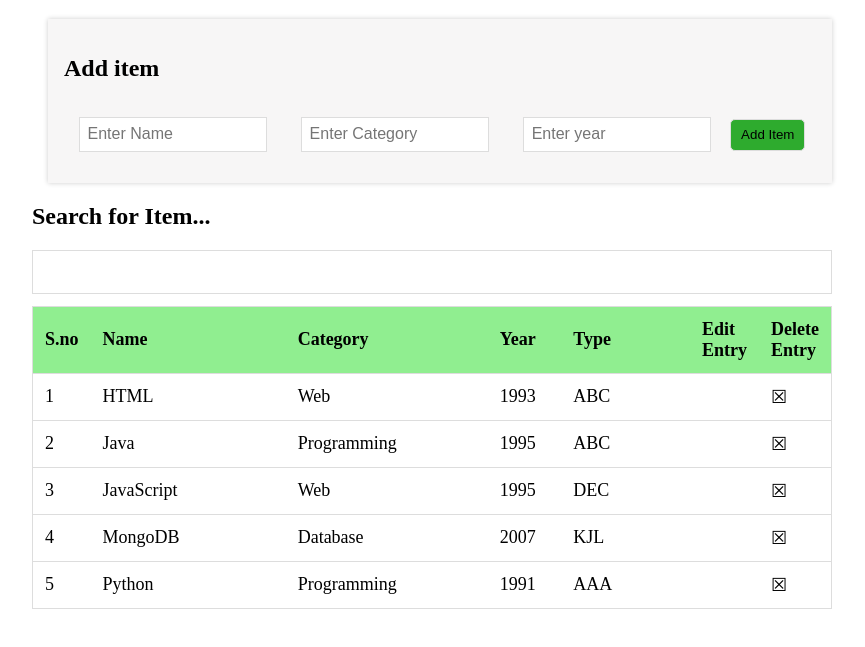
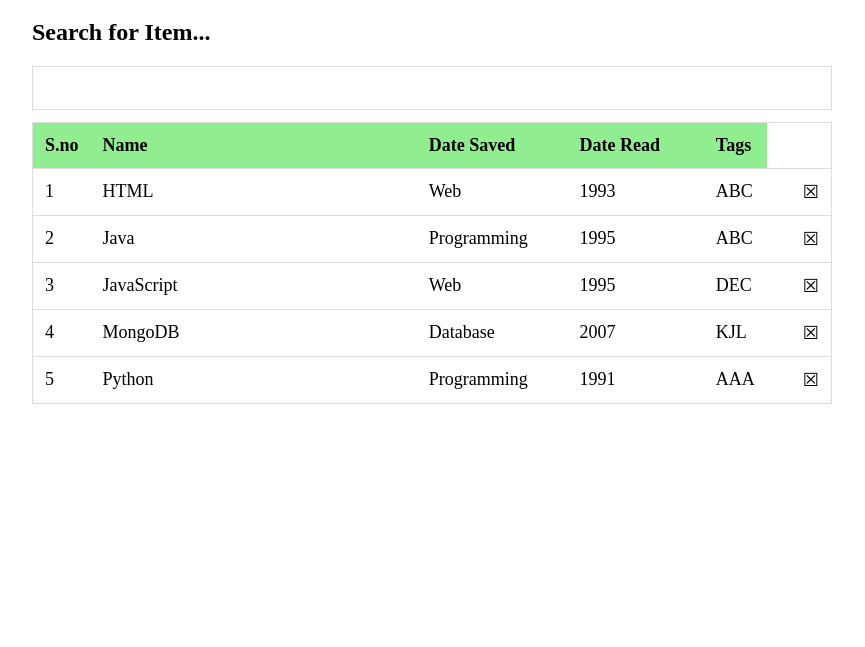
Before and after one commit to jradack/link-archive, a plain HTML site: page index.html in a window 1280 px wide. Shown: the part 69-716 px from the top of the page, without its empty margins (208-1073 px from the left). Drawn offline with Linux system fonts and the light colour scheme.

Commit message:
Removed submission form, modified table columns

```diff
--- a/index.html
+++ b/index.html
@@ -11,20 +11,6 @@
 <body>
     <div class="root">
         <h1>Link Archive</h1>
-        <div class="form">
-            <div>
-                <h2 id="formTitle">Add item</h2>
-            </div>
-            <input type="text" id="nameInput" placeholder="Enter Name" title="Type in a name" value="" />
-            <input type="text" id="catInput" value="" placeholder="Enter Category" title="Type in a name" />
-            <input type="Number" id="yearInput" value="" placeholder="Enter year" title="Type in a name" />
-            <button id="submitItem" type="button" onclick="submitItem()">
-                Add Item
-            </button>
-            <button id="editItem" style="display: none" onclick="editItem()">
-                Update
-            </button>
-        </div>
 
         <h2>Search for Item...</h2>
         <input type="text" id="searchInput" onkeyup="searchItems()" placeholder="" title="Type in a name" />
@@ -32,22 +18,21 @@
         <table id="table">
             <tr class="titles">
                 <th style="width: 5%">S.no</th>
-                <th style="width: 30%" id="name" onclick="sortItems('name')">
+                <th style="width: 50%" id="name" onclick="sortItems('name')">
                     Name
                 </th>
-                <th style="width: 30%" onclick="sortItems('category')">
-                    Category
+                <th style="width: 20%" onclick="sortItems('date_saved')">
+                    Date Saved
                 </th>
-                <th style="width: 10%" onclick="sortItems('year')">
-                    Year
+                <th style="width: 20%" onclick="sortItems('date_read')">
+                    Date Read
                 </th>
-                <th style="width: 20%">
-                    Type
+                <th style="width: 30%">
+                    Tags
                 </th>
-                <th style="width: 2%">Edit Entry</th>
-                <th style="width: 2%">Delete Entry</th>
             </tr>
         </table>
+        <script src="data/cleaned/linksData.js"></script>
         <script src="script.js"></script>
     </div>
 </body>
```
